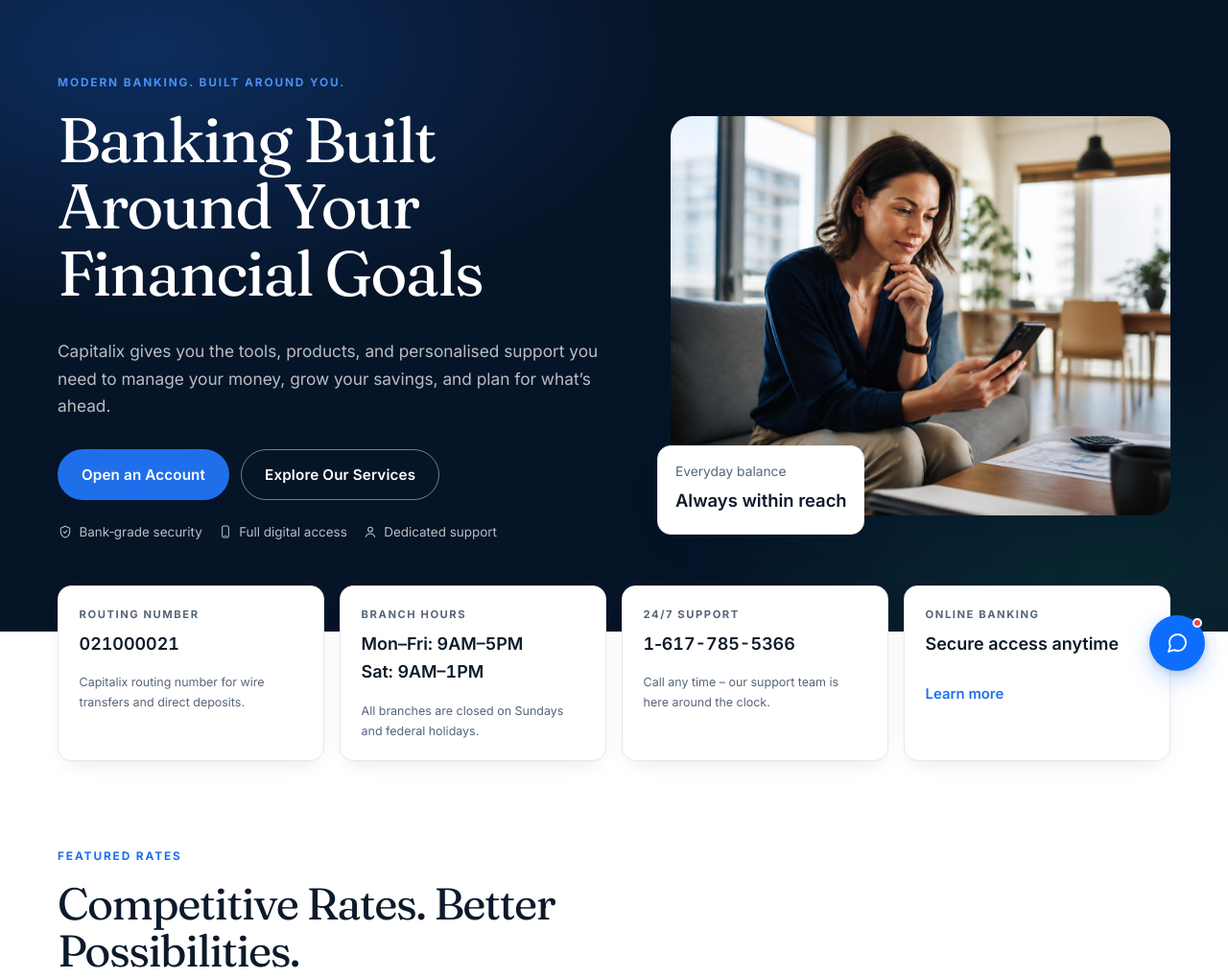
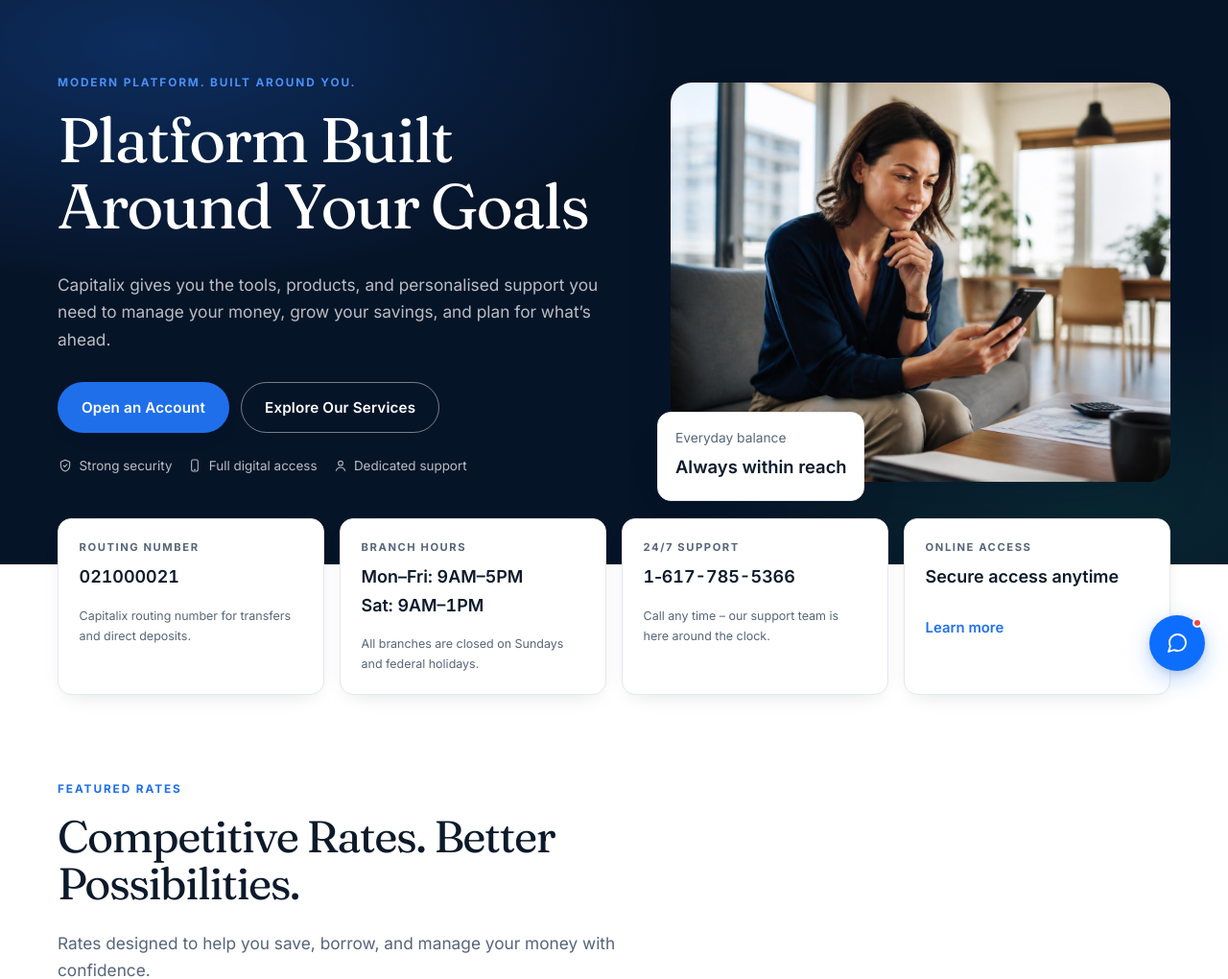
Before and after one commit to ibukundjango/capitalix, a Django app: page / in a window 1280 px wide. Shown: the part 77-1097 px from the top of the page at 96% size. Run offline with Django 5.2, Linux system fonts and the light colour scheme.

Commit message:
Update home.html

```diff
--- a/backend/templates/pages/home.html
+++ b/backend/templates/pages/home.html
@@ -2,30 +2,26 @@
 {% load static %}
 
 {% block title %}
-    Capitalix – Modern Banking Built Around Your Financial Goals
+    Capitalix – Modern Platform Built Around Your Goals
 {% endblock %}
 
 {% block meta_description %}
-    Capitalix provides personal and business banking, savings, credit cards, loans, and financial planning tools – all backed by genuine support and modern digital access.
+    Capitalix provides personal and business accounts, savings, credit cards, loans, and planning tools – with modern digital access and support.
 {% endblock %}
 
 {% block og_title %}
-    Capitalix – Modern Banking Built Around Your Financial Goals
+    Capitalix – Modern Platform Built Around Your Goals
 {% endblock %}
 
 {% block og_description %}
-    Capitalix provides personal and business banking, savings, credit cards, loans and financial planning tools, with modern digital access and personal support.
+    Capitalix provides personal and business accounts, savings, credit cards, loans and planning tools, with modern digital access and personal support.
 {% endblock %}
 
 {% block extra_head %}
 <style>
-    /* ============================================================
-       MOBILE LOGIN BUTTON – hidden on desktop, visible on mobile
-       ============================================================ */
     .mobile-login-btn {
         display: none;
     }
-
     @media (max-width: 640px) {
         .mobile-login-btn {
             display: inline-flex;
@@ -35,45 +31,32 @@
 {% endblock %}
 
 {% block content %}
-
-<!-- ============================================================
-     HERO
-     ============================================================ -->
 <section class="hero">
     <div class="container">
         <div class="hero-grid">
-
             <div>
                 <p class="eyebrow eyebrow--light">
-                    Modern banking. Built around you.
+                    Modern platform. Built around you.
                 </p>
-
                 <h1 class="display">
-                    Banking Built Around Your Financial Goals
+                    Platform Built Around Your Goals
                 </h1>
-
                 <p class="lead">
                     Capitalix gives you the tools, products, and personalised support you need to manage
-                    your money, grow your savings, and plan for what&rsquo;s ahead.
+                    your money, grow your savings, and plan for what’s ahead.
                 </p>
-
                 <div class="btn-row" style="margin-top:1.9rem">
                     {% if not user.is_authenticated %}
-                        <!-- Guest: Open an Account + Mobile Login + Explore -->
                         <a class="btn btn--primary" href="{% url 'open_account_public' %}">
                             Open an Account
                         </a>
-
-                        <!-- LOGIN BUTTON – only visible on mobile -->
                         <a class="btn btn--outline mobile-login-btn" href="{% url 'login' %}">
                             Login
                         </a>
-
                         <a class="btn btn--ghost-light" href="#services">
                             Explore Our Services
                         </a>
                     {% else %}
-                        <!-- Logged in: Dashboard / Staff Dashboard + Explore -->
                         {% if user.is_staff %}
                             <a class="btn btn--primary" href="{% url 'staff_dashboard' %}">
                                 Staff Dashboard
@@ -83,13 +66,11 @@
                                 Dashboard
                             </a>
                         {% endif %}
-
                         <a class="btn btn--ghost-light" href="#services">
                             Explore Our Services
                         </a>
                     {% endif %}
                 </div>
-
                 <p class="trust-line">
                     <span>
                         <svg width="16" height="16" viewBox="0 0 24 24" fill="none"
@@ -98,9 +79,8 @@
                             <path d="M12 3.5l7 2.8v5.2c0 4.3-2.9 8-7 9.5-4.1-1.5-7-5.2-7-9.5V6.3l7-2.8Z"/>
                             <path d="M9.2 12.2l2 2 3.6-3.9"/>
                         </svg>
-                        Bank‑grade security
+                        Strong security
                     </span>
-
                     <span>
                         <svg width="16" height="16" viewBox="0 0 24 24" fill="none"
                              stroke="currentColor" stroke-width="1.6" stroke-linecap="round"
@@ -110,7 +90,6 @@
                         </svg>
                         Full digital access
                     </span>
-
                     <span>
                         <svg width="16" height="16" viewBox="0 0 24 24" fill="none"
                              stroke="currentColor" stroke-width="1.6" stroke-linecap="round"
@@ -122,49 +101,37 @@
                     </span>
                 </p>
             </div>
-
             <div class="hero-media">
                 <img
                     src="{% static 'images/hero.jpg' %}"
-                    alt="A Capitalix customer reviewing her accounts on a smartphone at home"
+                    alt="A Capitalix customer reviewing accounts on a smartphone at home"
                     width="1408"
                     height="1104"
                     loading="eager"
                 />
-
                 <div class="hero-badge">
                     <p class="label small muted" style="margin:0 0 .2rem">
                         Everyday balance
                     </p>
-
                     <p style="margin:0;font-weight:600;font-size:1.15rem">
                         Always within reach
                     </p>
-
                     <p class="small muted" style="margin:.3rem 0 0">
                     </p>
                 </div>
             </div>
-
         </div>
     </div>
 </section>
 
-
-<!-- ============================================================
-     QUICK INFO STRIP
-     ============================================================ -->
-<section class="info-strip" aria-label="Quick banking information">
+<section class="info-strip" aria-label="Quick information">
     <div class="container">
-
         <div class="grid grid--4">
-
             <div class="info-card reveal">
                 <p class="label">Routing number</p>
                 <p class="value">021000021</p>
-                <p class="note">Capitalix routing number for wire transfers and direct deposits.</p>
+                <p class="note">Capitalix routing number for transfers and direct deposits.</p>
             </div>
-
             <div class="info-card reveal">
                 <p class="label">Branch hours</p>
                 <p class="value">
@@ -173,15 +140,13 @@
                 </p>
                 <p class="note">All branches are closed on Sundays and federal holidays.</p>
             </div>
-
             <div class="info-card reveal">
                 <p class="label">24/7 support</p>
                 <p class="value">1‑617-785-5366</p>
                 <p class="note">Call any time – our support team is here around the clock.</p>
             </div>
-
             <div class="info-card reveal">
-                <p class="label">Online banking</p>
+                <p class="label">Online access</p>
                 <p class="value">Secure access anytime</p>
                 <p class="note">
                     <a class="link-arrow" href="{% url 'online-banking' %}">
@@ -189,7 +154,6 @@
                     </a>
                 </p>
             </div>
-
         </div>
     </div>
 </section>
@@ -978,11 +942,9 @@
      ============================================================ -->
 <section class="section cta-band">
     <div class="container">
-
         <h2 class="display">
             Ready to Take the Next Step?
         </h2>
-
         <p class="lead" style="margin:0 auto 1.75rem">
             {% if user.is_authenticated %}
                 {% if user.is_staff %}
@@ -994,47 +956,32 @@
                 Open an account and experience a simpler way to manage your money.
             {% endif %}
         </p>
-
         <div class="btn-row">
-
             {% if user.is_authenticated %}
-
                 {% if user.is_staff %}
-
                     <a class="btn btn--primary" href="{% url 'staff_dashboard' %}">
                         Staff Dashboard
                     </a>
-
                     <a class="btn btn--ghost-light" href="{% url 'logout' %}">
                         Logout
                     </a>
-
                 {% else %}
-
                     <a class="btn btn--primary" href="{% url 'dashboard' %}">
                         Dashboard
                     </a>
-
                     <a class="btn btn--ghost-light" href="{% url 'contact' %}">
                         Contact Us
                     </a>
-
                 {% endif %}
-
             {% else %}
-
                 <a class="btn btn--primary" href="{% url 'open_account_public' %}">
                     Open an Account
                 </a>
-
                 <a class="btn btn--ghost-light" href="{% url 'contact' %}">
                     Contact Us
                 </a>
-
             {% endif %}
-
         </div>
     </div>
 </section>
-
 {% endblock %}
```
